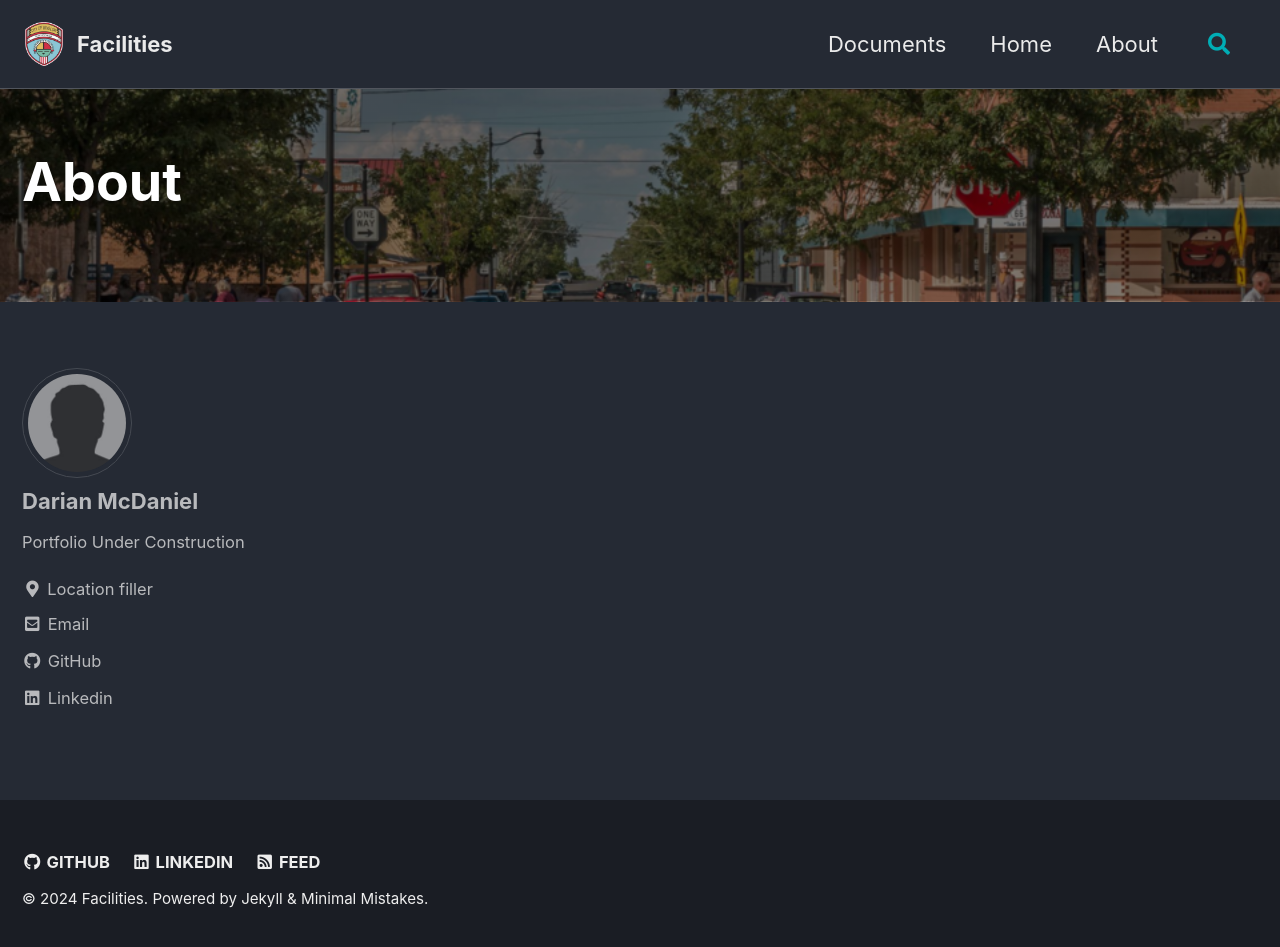
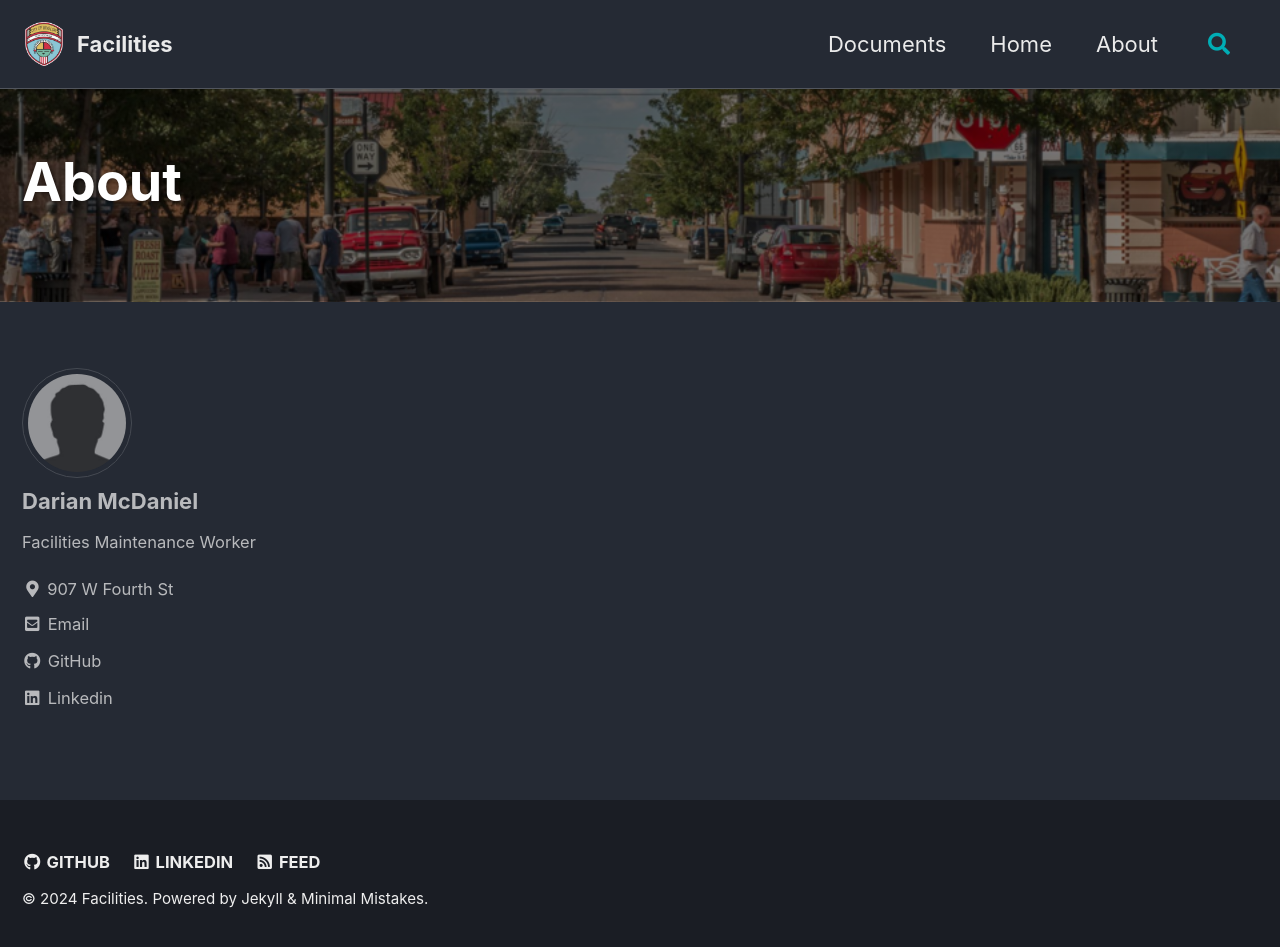
Before and after one commit to FacilitiesDoc/facilitiesdoc.github.io, a Jekyll site: the page built from _pages/about.md, in a window 1280 px wide and 955 px high. Shown: the top 947 px of the window. Built offline with Jekyll 4.4.1, drawn with Linux system fonts in a browser that asks for light colours; cached includes are drawn as plain includes.

```diff
--- a/_config.yml
+++ b/_config.yml
@@ -16,9 +16,7 @@
 title: Facilities
 email:
 description: >- # this means to ignore newlines until "baseurl:"
-  Write an awesome description for your new site here. You can edit this
-  line in _config.yml. It will appear in your document head meta (for
-  Google search results) and in your feed.xml site description.
+  Facilites page containing department relevant information.
 url                      : # the base hostname & protocol for your site e.g. "https://mmistakes.github.io"
 baseurl                  : # the subpath of your site, e.g. "/blog"
 teaser: /assets/images/logo_city-of-winslow-web.png # path of fallback teaser image, e.g. "/assets/images/500x300.png"
@@ -65,8 +63,8 @@ plugins:
 author:
   name      : "Darian McDaniel"
   avatar    : "/assets/images/bio-photo.jpg"
-  bio       : "Portfolio Under Construction"
-  location  : "Location filler"
+  bio       : "Facilities Maintenance Worker"
+  location  : "907 W Fourth St"
   links:
     - label: "Email"
       icon: "fas fa-fw fa-envelope-square"
--- a/_includes/head/custom.html
+++ b/_includes/head/custom.html
@@ -1,10 +1,13 @@
 <!-- start custom head snippets -->
 
 <!-- insert favicons. use https://realfavicongenerator.net/ -->
+<link rel="apple-touch-icon" sizes="180x180" href="/apple-touch-icon.png" />
 <link rel="icon" type="image/png" href="/favicon-96x96.png" sizes="96x96" />
 <link rel="icon" type="image/svg+xml" href="/favicon.svg" />
 <link rel="shortcut icon" href="/favicon.ico" />
-<link rel="apple-touch-icon" sizes="180x180" href="/apple-touch-icon.png" />
 <link rel="manifest" href="/site.webmanifest" />
 
+<link rel="icon" type="image/png" sizes="32x32" href="/favicon-32x32.png">
+<link rel="icon" type="image/png" sizes="16x16" href="/favicon-16x16.png">
+
 <!-- end custom head snippets -->
```
Also changed, not shown: _pages/documents.md (renamed from _pages/year-archive.md), _pages/homeSplash.md (renamed from _pages/projects.md), assets/images/WinslowBG.png.
